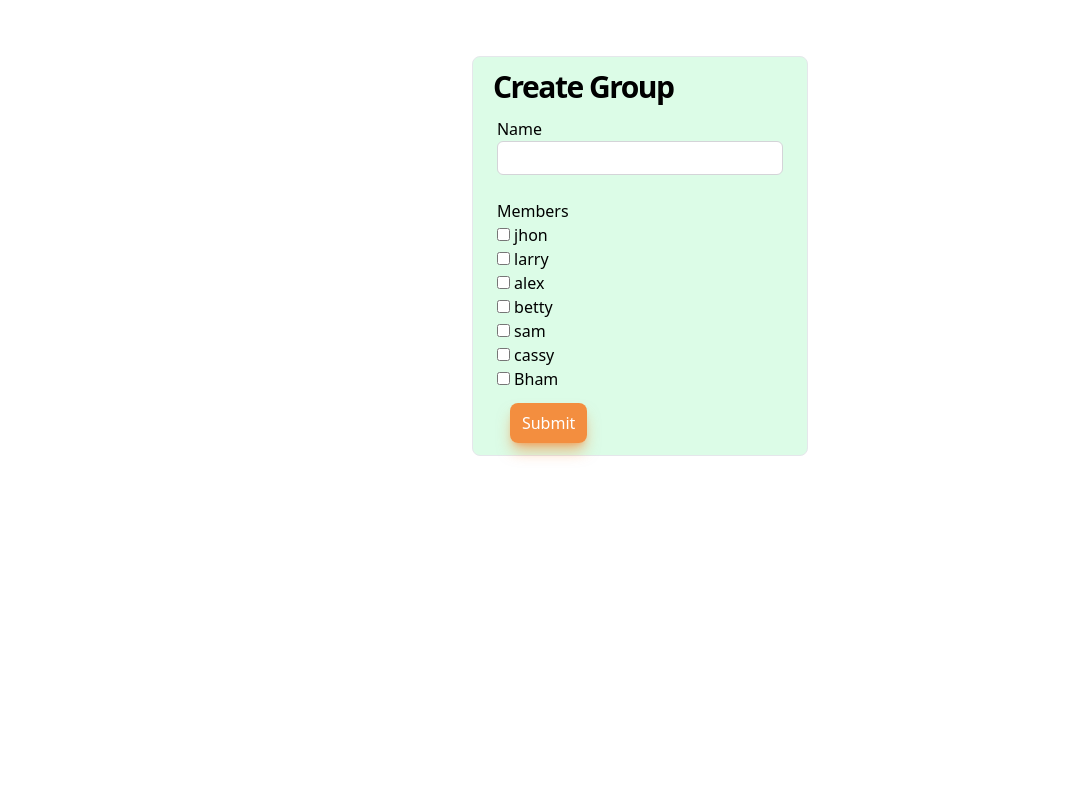
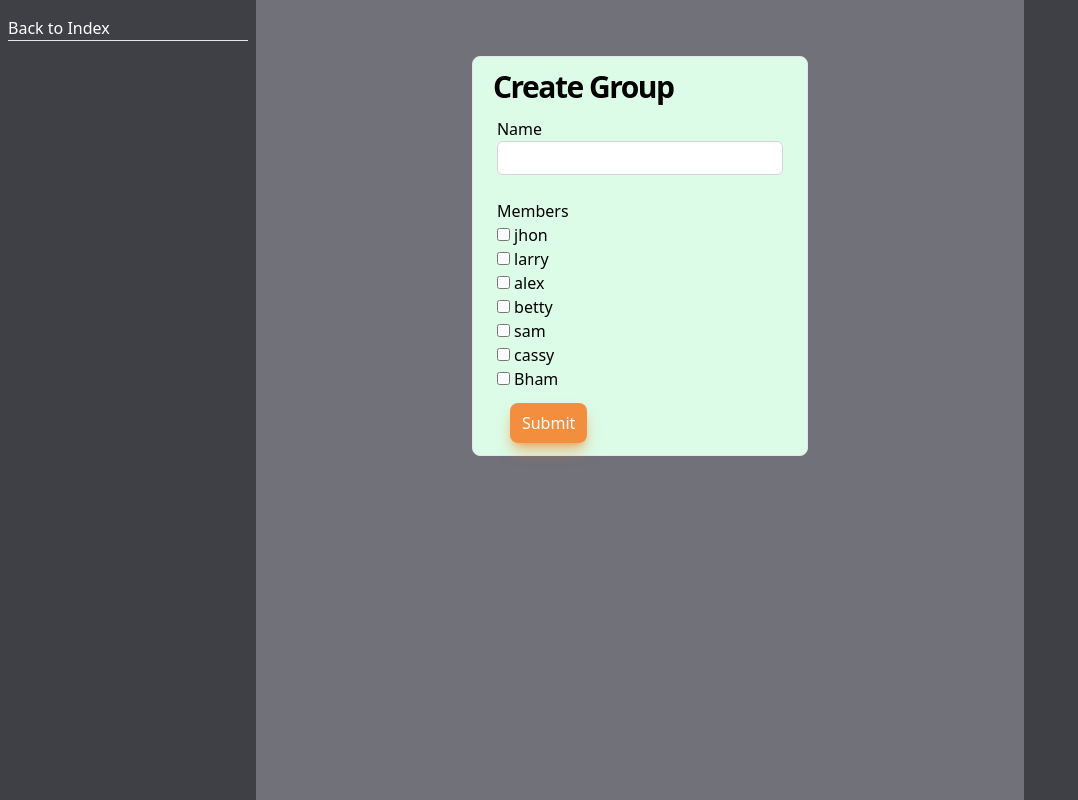
Before and after one commit to ayushpatelse/Splitewise-using-django, a Django app: page /create_group in a window 1280 px wide. Shown: the part 88-888 px from the top of the page, without its empty margins (0-1078 px from the left). Before the commit the page ends 547 px from the top, so only its background shows below. Run offline with Django 5.2, Linux system fonts and the light colour scheme; a user stored in the database is signed in; data comes from the database, SQL or seed files in the repository.

Commit message:
change the design in create_group.html

```diff
--- a/mysite/myapp/templates/myapp/create_group.html
+++ b/mysite/myapp/templates/myapp/create_group.html
@@ -2,6 +2,14 @@
 
 {% load static %}
 {% block body %}
+
+<div class="flex bg-zinc-700 min-h-screen">
+
+    <div class="w-1/5 text-white px-2 py-4">
+        <span class=""><a href="{% url 'index' %}">Back to Index</a></span>
+        <hr>
+    </div>
+    <div class="w-3/5 bg-zinc-500">
         <div class="flex justify-center ">
 
             {% if messages %}
@@ -46,5 +54,39 @@
             </div>
         </div>
 
+    </div>
+    </div>
+    <div class="w-1/5 ">
 
+    </div>
+</div>
+
+    <script>
+        function ask(param) {
+
+           var span = document.getElementById('member-name');
+           span.innerText = param;
+           var div = document.getElementById('confirmationModal-'+param);
+           console.log(div);
+           div.classList.remove('hidden');
+           location.stop()
+        };
+        function selfReload(){
+            location.reload()
+        }
+        function add_member_form(){
+            var form = document.getElementById('add-member-form')
+            if  (form.classList.contains('hidden'))
+            {
+                form.classList.remove('hidden');
+            }
+            else
+            {
+                form.classList.add('hidden');
+            }
+        }
+
+
+    </script>
 {% endblock %}
+<!-- {% url 'remove_member_group' group.id member.user.id %} -->
```
Lines whose indentation alone changed are shown as unchanged.
